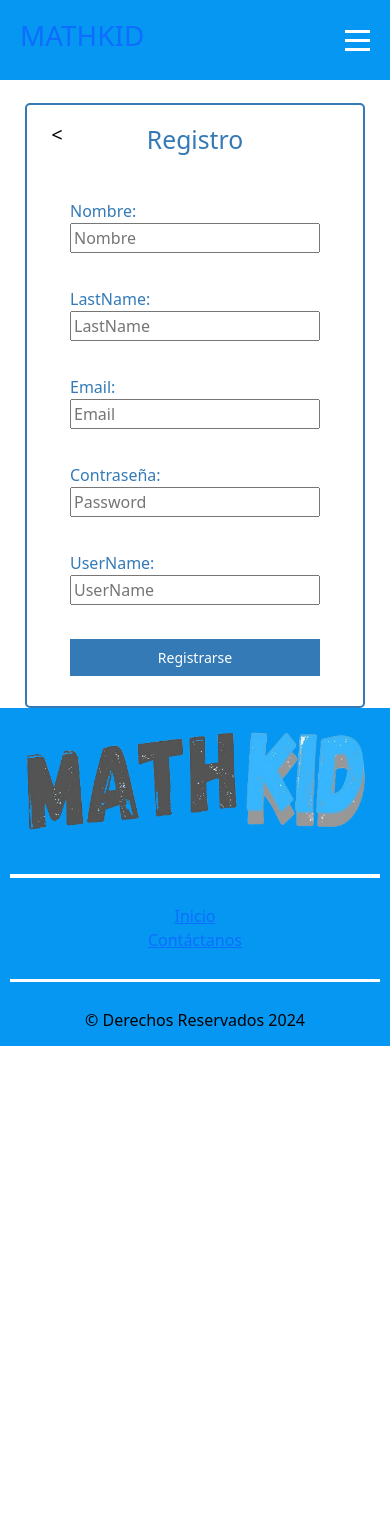
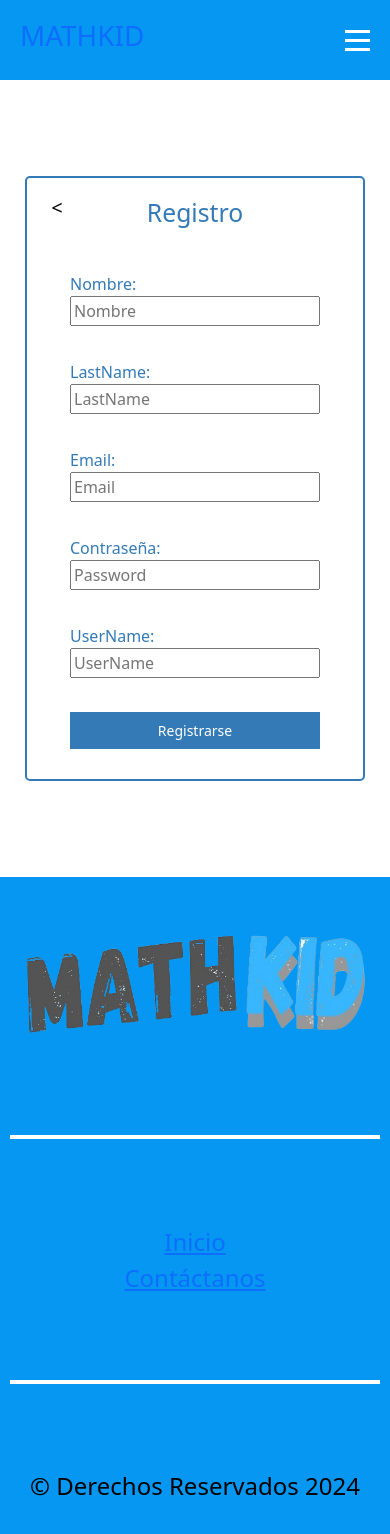
Before and after one commit to JuanECH16/MathKid, an Angular app: page /user/register in a window 390 px wide. Shown: the top 1534 px of the page. Before the commit the page ends 1046 px from the top, so only its background shows below. Built offline with nearby package versions, Linux system fonts and the light colour scheme.

Commit message:
Better style footer and user-reegister; Add navigation functionality to user-register

```diff
--- a/src/app/components/footer/footer.component.html
+++ b/src/app/components/footer/footer.component.html
@@ -1,7 +1,8 @@
+<div class="main-container">
+    <!-- Other content of your application -->
     <footer>
         <section class="d-flex justify-content-center align-items-center">
             <picture>
-            <!-- <source media="(min-width: 768px)" srcset="assets/images/logo.png"> -->
                 <img src="/../assets/img/Logo.png" alt="Logo_MathKid" class="img-fluid">
             </picture>
         </section>
@@ -19,3 +20,4 @@
             <p class="my-0">&copy; Derechos Reservados 2024</p>
         </section>
     </footer>
+</div>
--- a/src/app/components/footer/footer.component.scss
+++ b/src/app/components/footer/footer.component.scss
@@ -1,23 +1,35 @@
 /* FOOTER */
+html, body {
+    height: 100%;
+    margin: 0;
+}
+
+.main-container {
+    display: flex;
+    flex-direction: column;
+    // min-height: 50vh;
+}
+
+main {
+    flex: 1;
+}
+
 footer {
     display: flex;
     justify-content: space-around;
     align-items: center;
     width: 100%;
-    height: 20vh;
-    /* Altura deseada para el footer */
+    height: 50vh;
     background: #0597F2;
     position: relative;
-    transition: height 0.3s ease; /* Transición suave para el cambio de altura */
+    transition: height 0.3s ease;
+    font-size: 1.5rem;
 }
 
 .footer-line {
     width: 0.2vh;
-    /* Ancho fijo para la línea vertical */
     height: 80%;
-    /* Altura de la línea */
     background-color: white;
-    /* Color de la línea */
 }
 
 ul {
@@ -31,23 +43,24 @@ footer section img {
 /* Responsivo */
 @media screen and (max-width: 800px) {
     footer {
-        height: 40vh;
-        /* Cambiado a altura automática para permitir que el contenido se expanda */
+        height: 80vh;
         flex-direction: column;
     }
 
     .footer-line {
         width: 95%;
-        /* Ancho fijo para la línea vertical */
         height: 0.4vh;
-        /* Altura de la línea */
+    }
+
+    section {
+        margin: 10px 0;
     }
 }
 
 /* Zoom out */
 @media screen and (min-width: 2400px) {
     footer {
-        height: 70vh; /* Aumenta la altura del footer cuando se hace zoom out */
-        font-size: 2rem;
+        height: 40vh;
+        font-size: 4rem;
     }
 }
--- a/src/app/modules/user-register/user-register.component.html
+++ b/src/app/modules/user-register/user-register.component.html
@@ -43,17 +43,16 @@
         </div>
     </section> -->
 
-    <section>
+    <section class="my-5 py-5">
         <div id="userContainer">
             <div id="containerRegister">
                 <div id="back">
-                    <input type="button" value="<" onclick="mostrarElementLogin()">
+                    <input type="button" value="<" (click)="backLogin()">
                 </div>
                 <h2>Registro</h2>
 
                 <br>
 
-                <div>
                 <form (ngSubmit)="addContact()" [formGroup]="Form" autocomplete="off">
                     <label for="name">Nombre:</label>
                     <input type="text" formControlName="name" name="name" placeholder="Nombre" required>
@@ -80,6 +79,5 @@
                 </form>
             </div>
         </div>
-        </div>
     </section>
 </main>
--- a/src/app/modules/user-register/user-register.component.scss
+++ b/src/app/modules/user-register/user-register.component.scss
@@ -9,8 +9,8 @@
   align-items: center;
   justify-content: center;
   width: 400px;
-  height: auto;
-  margin: 6% auto 0;
+  height: auto 0;
+  margin: 0 auto;
   padding: 20px;
   border-radius: 5px;
   background-color: rgba(255, 255, 255, 0.932);
--- a/src/app/modules/user-register/user-register.component.ts
+++ b/src/app/modules/user-register/user-register.component.ts
@@ -74,7 +74,7 @@ export class UserRegisterComponent {
         }).then((result) => {
           if (result) {
             //location.reload();
-            this._router.navigate(['/user/login']);
+            this.backLogin();
           }
         });
       },
@@ -89,6 +89,10 @@ export class UserRegisterComponent {
     });
   }
 
+  backLogin() {
+    this._router.navigate(['/user/login']);
+  }
+
   /*upload(){
     this.contactSvc.uploadFile(this.file)?.subscribe((data:User)=>{
       console.log(data);
```
Lines whose indentation alone changed are shown as unchanged.
